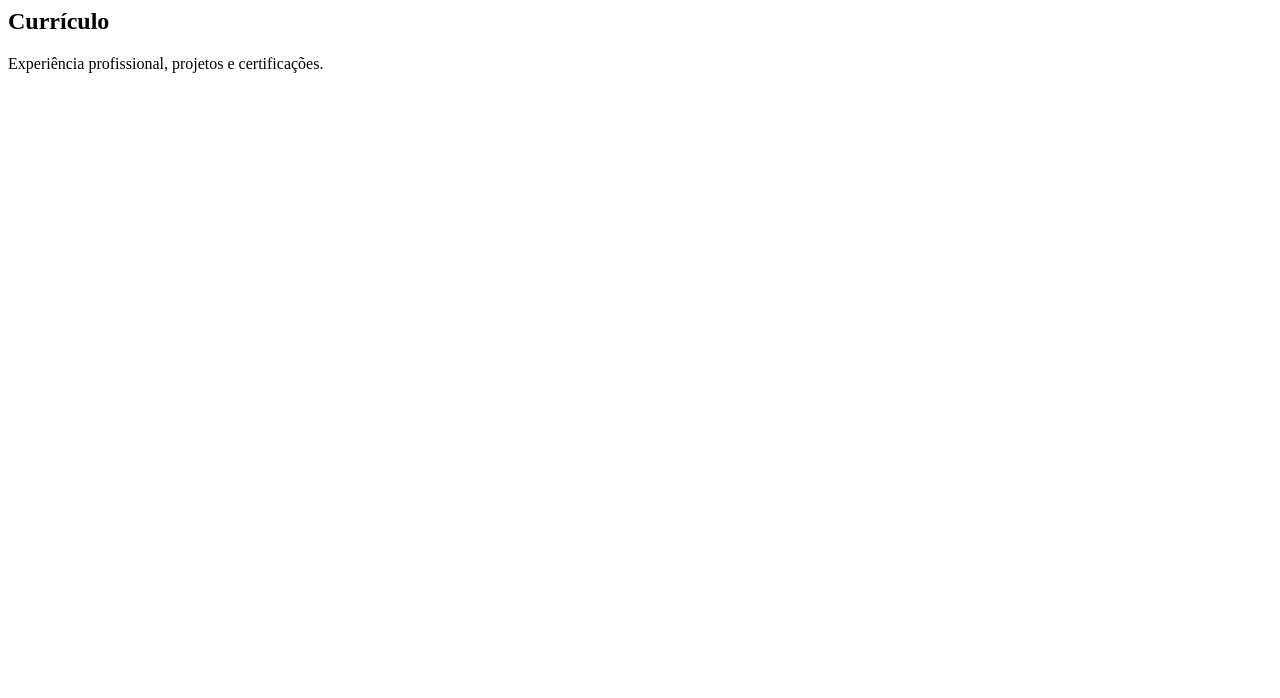
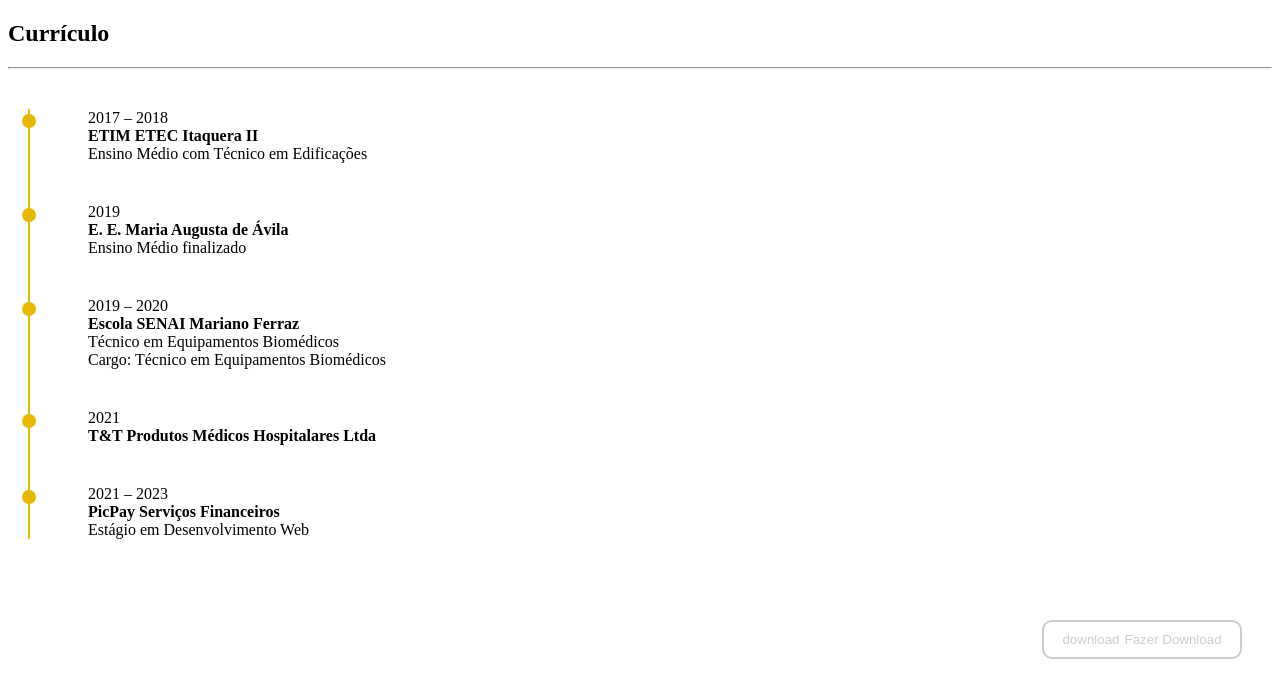
Before and after one commit to beamonteiro19/portfolio, a website: page resume.html in a window 1280 px wide. Drawn offline with Linux system fonts and the light colour scheme.

Commit message:
some changes and new resources

```diff
--- /dev/null
+++ b/js/resume.js
@@ -0,0 +1,6 @@
+document.getElementById('download-btn').addEventListener('click', function() {
+    const link = document.createElement('a');  // Cria um novo link
+    link.href = '/pdfresume/curriculo.pdf';  // Caminho absoluto para o arquivo PDF
+    link.download = 'curriculo.pdf';   // Nome do arquivo que será baixado
+    link.click();  // Simula o clique no link para iniciar o download
+  });
--- a/resume.html
+++ b/resume.html
@@ -1,5 +1,56 @@
+<header>
+  <link rel="stylesheet" href="style/resume.css" />
+  <script src="js/resume.js"></script>
+</header>
 
 <div class="resume-container">
-    <h2>Currículo</h2>
-    <p>Experiência profissional, projetos e certificações.</p>
+  <h2 class="resume">Currículo</h2>
+  <hr />
+
+  <div class="timeline">
+    <div class="timeline-item">
+      <span class="year">2017 – 2018</span>
+      <div class="content">
+        <strong>ETIM ETEC Itaquera II</strong><br />
+        Ensino Médio com Técnico em Edificações
+      </div>
+    </div>
+
+    <div class="timeline-item">
+      <span class="year">2019</span>
+      <div class="content">
+        <strong>E. E. Maria Augusta de Ávila</strong><br />
+        Ensino Médio finalizado
+      </div>
+    </div>
+
+    <div class="timeline-item">
+      <span class="year">2019 – 2020</span>
+      <div class="content">
+        <strong>Escola SENAI Mariano Ferraz</strong><br />
+        Técnico em Equipamentos Biomédicos<br />
+        Cargo: Técnico em Equipamentos Biomédicos
+      </div>
+    </div>
+
+    <div class="timeline-item">
+      <span class="year">2021</span>
+      <div class="content">
+        <strong>T&T Produtos Médicos Hospitalares Ltda</strong>
+      </div>
+    </div>
+
+    <div class="timeline-item">
+      <span class="year">2021 – 2023</span>
+      <div class="content">
+        <strong>PicPay Serviços Financeiros</strong><br />
+        Estágio em Desenvolvimento Web
+      </div>
+    </div>
   </div>
+  <button class="download-btn" id="download-btn">
+  <span class="material-symbols-outlined">download</span>
+  Fazer Download
+</button>
+
+</div>
--- a/style/contact.css
+++ b/style/contact.css
@@ -1,11 +1,13 @@
-.contato-container {
+.contact-container {
   color: white;
   border-radius: 12px;
   max-width: 800px;
-  margin: 20px;
   margin-right:25px
 }
 
+h2.contact{
+  margin-top: 20px;
+}
 
 .contact-form {
   display: flex;
--- a/style/portfolio.css
+++ b/style/portfolio.css
@@ -19,8 +19,9 @@
 .cards-container {
     display: grid;
     grid-template-columns: repeat(auto-fill, minmax(200px, 1fr));
-    gap: 20px;
+    gap: 10px;
     margin-top: 20px;
+    margin-right: 20px;
   }
 
 .portfolio-card {
--- /dev/null
+++ b/style/resume.css
@@ -0,0 +1,64 @@
+.resume-container{
+  position: relative;
+  padding-bottom: 100px; /* espaço pro botão */
+}
+h2.resume{
+  margin-top: 20px;
+}
+
+.timeline {
+  position: relative;
+  margin: 40px 0;
+  padding-left: 40px;
+}
+
+.timeline::before {
+  content: "";
+  position: absolute;
+  top: 0;
+  left: 20px; /* linha central */
+  bottom: 0;
+  width: 2px;
+  background-color: #e6b800;
+}
+
+.timeline-item {
+  position: relative;
+  margin-bottom: 40px;
+  padding-left: 40px;
+}
+
+.timeline-item::before {
+  content: "";
+  position: absolute;
+  top: 5px;
+  left: -26px;
+  width: 14px;
+  height: 14px;
+  background-color: #e6b800;
+  border-radius: 50%;
+  z-index: 1;
+}
+.download-btn {
+  margin-right: 10PX;
+  position: absolute;
+  bottom: 20px;  /* distância da base da .resume-container */
+  right: 20px;   /* distância da lateral direita */
+  width: 200px;
+  display: inline-flex;
+  align-items: center;
+  justify-content: center;
+  gap: 5px;
+  background-color: transparent;
+  color: #ccc;
+  border: 2px solid #ccc;
+  padding: 10px;
+  border-radius: 10px;
+  cursor: pointer;
+  transition: background 0.5s ease;
+}
+
+.download-btn:hover {
+  background-color: #e6b800;
+  color: #000;
+}
--- a/style/style.css
+++ b/style/style.css
@@ -6,7 +6,16 @@
 }
 
 body {
-  background-color: #0d1117;
+  background: conic-gradient(
+  from 0deg at 50% 50%,
+  #0d1117,
+  #13161d,
+  #1a1e23,
+  #21262d,
+  #1c1f26,
+  #0f1219,
+  #0d1117
+);
   padding: 40px;
   display: flex;
   justify-content: center;
@@ -77,9 +86,10 @@
 }
 
 .main-container {
-  background: #1c1f26;
+  background: #161b22;
   width: 900px;
   height: 90vh;
+  min-height: 90vh;
   border-radius: 20px;
   padding: 0 0 25px 25px;
   overflow-y: auto;
@@ -138,15 +148,6 @@
   padding: 0;
   box-sizing: border-box;
   font-family: "Segoe UI", sans-serif;
-}
-
-body {
-  background-color: #0d1117;
-  padding: 40px;
-  display: flex;
-  justify-content: center;
-  gap: 30px;
-  color: #f0f0f0;
 }
 
 /* ASIDE (Sidebar) */
```
Also changed, not shown: contact.html (+2 -2 lines), 1 other file.
